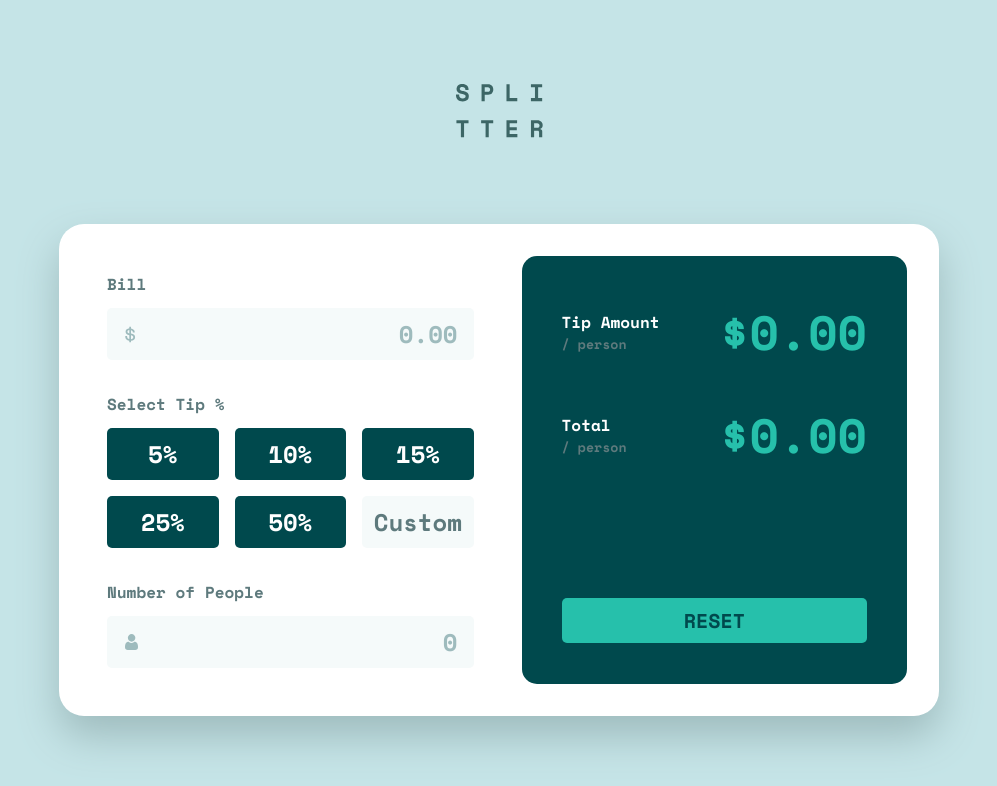
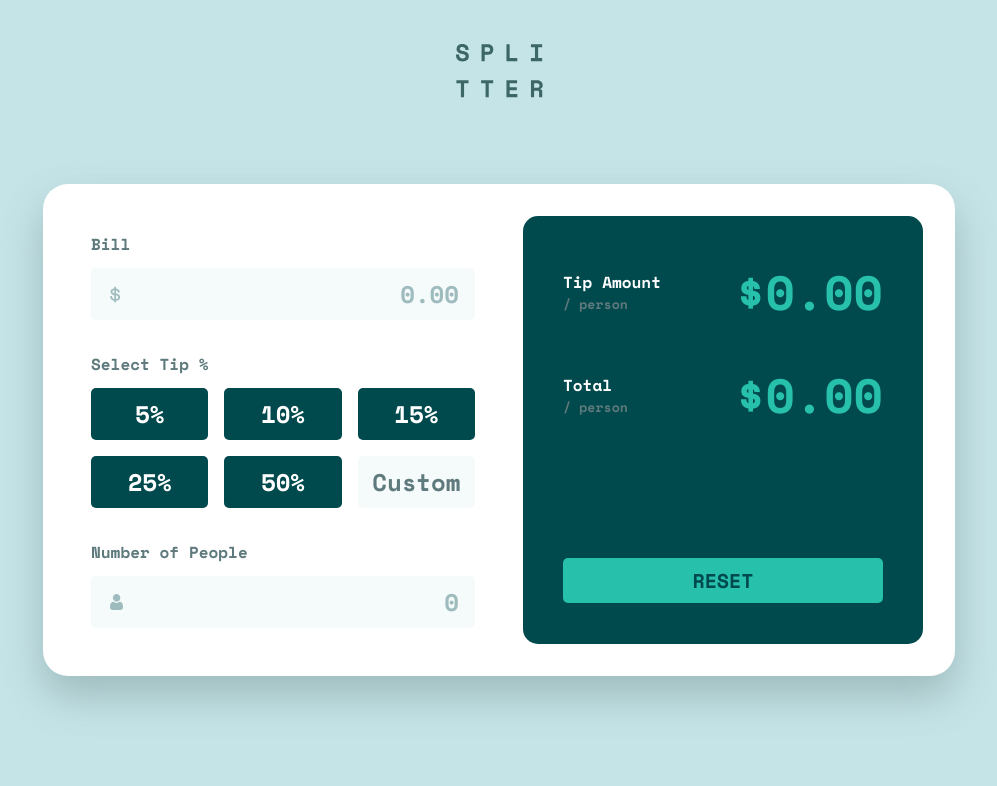
Before and after one commit to weebao/tip-calculator-app-main, a React (Create React App) app: page / in a window 1280 px wide. Shown: the top 786 px of the page, without its empty margins (141-1138 px from the left). Built offline with nearby package versions, Linux system fonts and the light colour scheme.

Commit message:
change card position

```diff
--- a/src/styles/App.css
+++ b/src/styles/App.css
@@ -234,12 +234,12 @@ html {
 @media only screen and (min-width: 1001px) {
   .App {
     position: fixed;
-    top: 50%;
+    top: 45%;
     left: 50%;
     transform: translate(-50%, -50%);
   }
   .App .bill-card {
-    width: 55rem;
+    width: 57rem;
   }
 }
 @media only screen and (max-width: 1000px) {
--- a/src/styles/App.scss
+++ b/src/styles/App.scss
@@ -3,7 +3,7 @@
 @import 'Color';
 @import url('https://fonts.googleapis.com/css2?family=Space+Mono:wght@700&display=swap');
 
-$desktop-card-size: 55rem;
+$desktop-card-size: 57rem;
 
 html {
     background-color: $light-grayish-cyan;
@@ -69,7 +69,7 @@ html {
 @media only screen and (min-width: 1001px) {
     .App {
         position: fixed;
-        top: 50%;
+        top: 45%;
         left: 50%;
         transform: translate(-50%, -50%);
 
```
